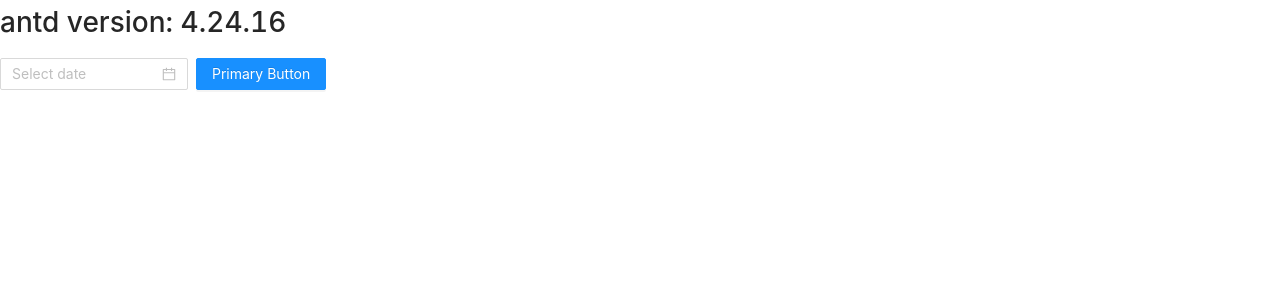
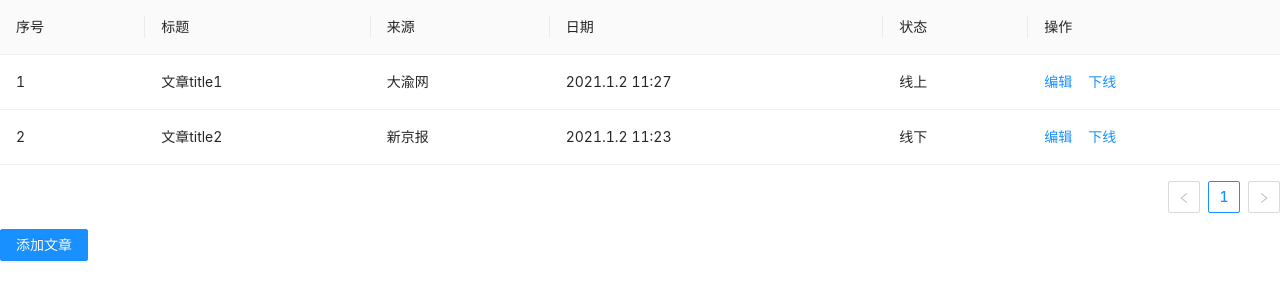
Before and after one commit to lilqz66/bytedace-practice, a React (Create React App) app in the folder toutiao-website/: page / in a window 1280 px wide. Shown: the top 300 px of the page. Built offline with nearby package versions, Linux system fonts and the light colour scheme.

Commit message:
feat: 管理后台文章列表组件，文章录入组件基本结构实现

```diff
--- a/toutiao-website/src/App.js
+++ b/toutiao-website/src/App.js
@@ -1,8 +1,7 @@
+import OfflineArticleList from './componets/offline-article-list';
+
 function App() {
-  return (
-    <div className="App">
-    </div>
-  );
+  return <OfflineArticleList></OfflineArticleList>
 }
 
 export default App;
--- /dev/null
+++ b/toutiao-website/src/componets/article-add.js
@@ -0,0 +1,71 @@
+import { Modal, Button, Space, Input } from 'antd';
+import React from "react";
+const { TextArea } = Input;
+
+class ArticleAddModal extends React.Component {
+  state = {
+    loading: false,
+    visible: false,
+  };
+
+  showModal = () => {
+    this.setState({
+      visible: true,
+    });
+  };
+
+  handleOk = () => {
+    this.setState({ loading: true });
+    setTimeout(() => {
+      this.setState({ loading: false, visible: false });
+    }, 3000);
+  };
+
+  handleCancel = () => {
+    this.setState({ visible: false });
+  };
+
+  render() {
+    const { visible, loading } = this.state;
+    return (
+      <>
+        <Button type="primary" onClick={this.showModal}>
+          添加文章
+        </Button>
+        <Modal
+          visible={visible}
+          title="添加文章"
+          onOk={this.handleOk}
+          onCancel={this.handleCancel}
+          footer={[
+            <Button key="back" onClick={this.handleCancel}>
+              取消
+            </Button>,
+            <Button key="submit" type="primary" loading={loading} onClick={this.handleOk}>
+              添加
+            </Button>,
+          ]}
+        >
+          <Space size="middle" style={{ width: '100%' }}>
+            标题
+            <Input style={{ width: '100%' }} />
+          </Space>
+          <br />
+          <br />
+          <Space size="middle" style={{ width: '100%' }} >
+            来源
+            <Input style={{ width: '100%' }} />
+          </Space>
+          <br />
+          <br />
+          <Space size="middle">
+            内容
+            <TextArea showCount maxLength={300}/>
+          </Space>
+        </Modal>
+      </>
+    );
+  }
+}
+
+export default ArticleAddModal;
--- /dev/null
+++ b/toutiao-website/src/componets/offline-article-list.js
@@ -0,0 +1,73 @@
+import { Button, Table, Space } from 'antd';
+import ArticleAddModal from "./article-add";
+
+function OfflineArticleList() {
+  const dataSource = [
+    {
+      key: '1',
+      orderNumber: '1',
+      title: '文章title1',
+      from: '大渝网',
+      date: '2021.1.2 11:27',
+      state: '线上'
+    },
+    {
+      key: '2',
+      orderNumber: '2',
+      title: '文章title2',
+      from: '新京报',
+      date: '2021.1.2 11:23',
+      state: '线下'
+    }
+  ];
+
+  const columns = [
+    {
+      title: '序号',
+      dataIndex: 'orderNumber',
+      key: 'orderNumber',
+    },
+    {
+      title: '标题',
+      dataIndex: 'title',
+      key: 'title',
+    },
+    {
+      title: '来源',
+      dataIndex: 'from',
+      key: 'from',
+    },
+    {
+      title: '日期',
+      dataIndex: 'date',
+      key: 'date',
+    },
+    {
+      title: '状态',
+      dataIndex: 'state',
+      key: 'state',
+    },
+    {
+      title: '操作',
+      key: 'option',
+      render: (text, record) => (
+      // 为什么这里按钮渲染不出来
+      // 该如何做编辑/下线事件处理
+        <Space size="middle">
+          <a>编辑</a>
+          <a>下线</a>
+        </Space>
+      )
+    }
+  ];
+
+  return (
+    <>
+      <Table dataSource={dataSource} columns={columns} />
+      <ArticleAddModal />
+    </>
+  );
+
+}
+
+export default OfflineArticleList;
--- a/toutiao-website/src/index.js
+++ b/toutiao-website/src/index.js
@@ -1,16 +1,6 @@
-import React from "react";
-import ReactDOM from "react-dom";
-import { Button, DatePicker, version } from "antd";
-import "antd/dist/antd.css";
-// import "./index.css";
+import { render } from 'react-dom'
+import App from './App'
+import 'antd/dist/antd.css'
 
-ReactDOM.render(
-  <div className="App">
-    <h1>antd version: {version}</h1>
-    <DatePicker />
-    <Button type="primary" style={{ marginLeft: 8 }}>
-      Primary Button
-    </Button>
-  </div>,
-  document.getElementById("root")
-);
+
+render(<App />, document.getElementById('root'))
```
Also changed, not shown: toutiao-website/src/componets/article-detail.js (added), toutiao-website/src/componets/article-edit.js (added), toutiao-website/src/componets/online-article-list.js (added), 1 other file (tests, documents, lock files or other folders).
